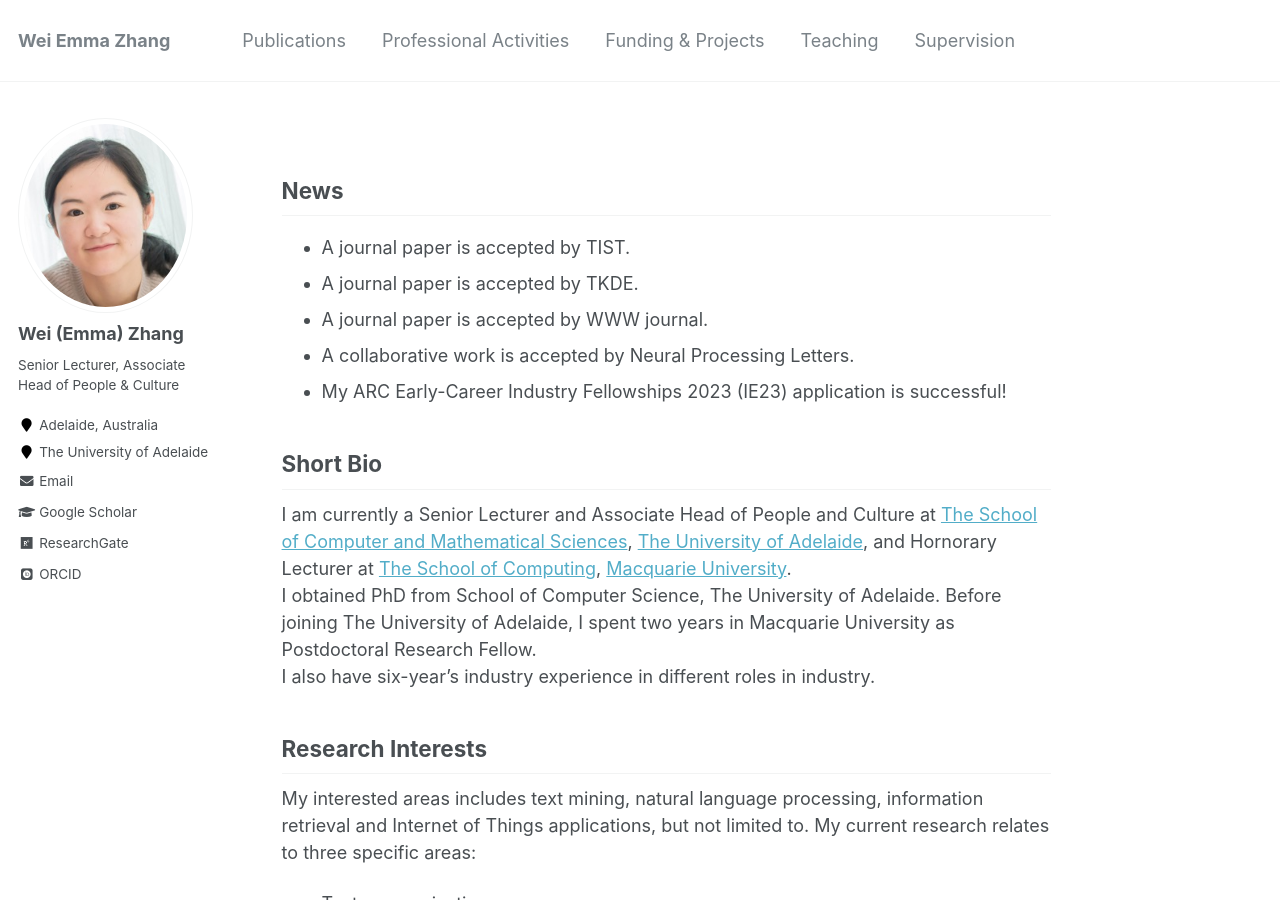
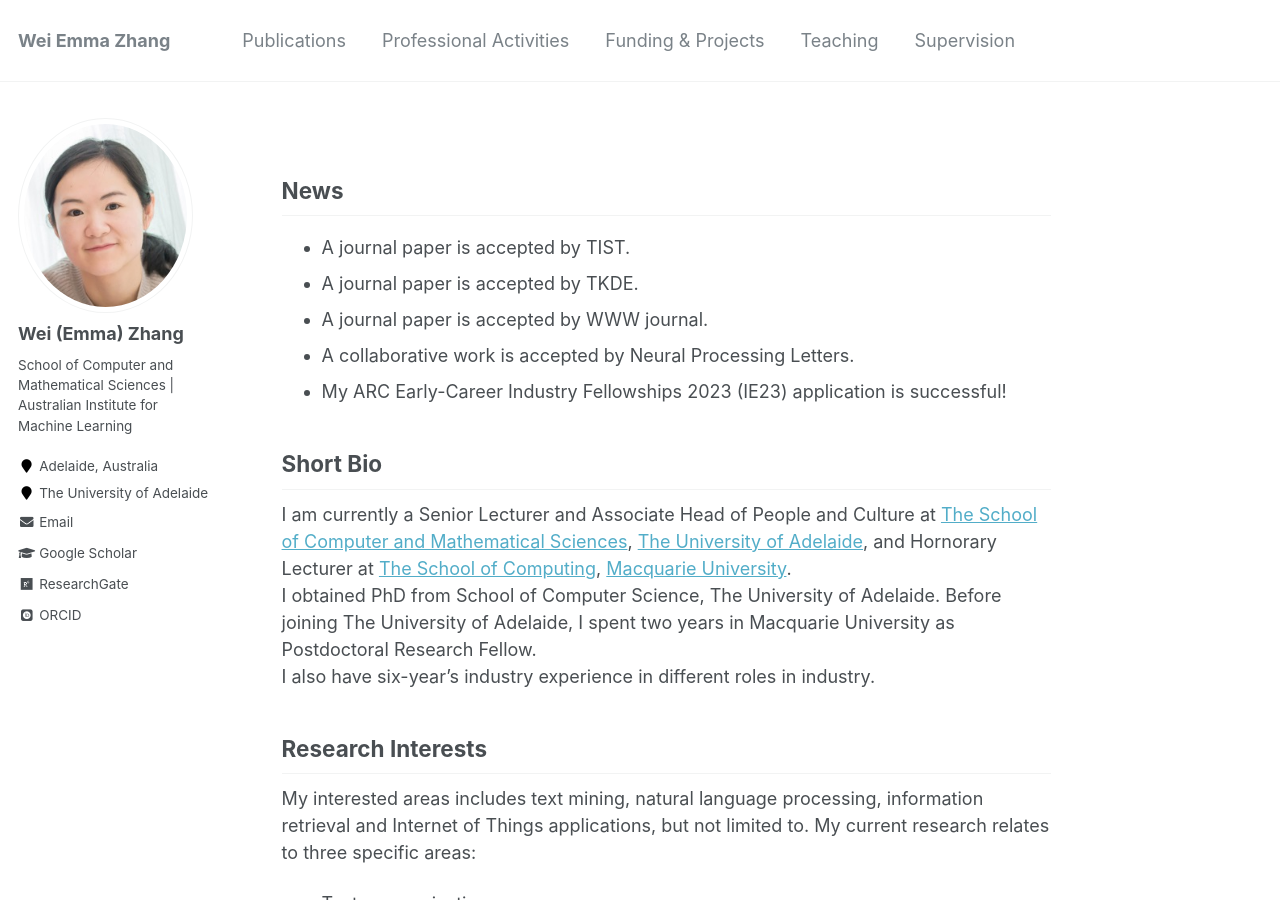
Before and after one commit to weiezhang/weiezhang.github.io, a Jekyll site: the page built from _pages/about.md, in a window 1280 px wide and 900 px high. Built offline with Jekyll 4.4.1, drawn with Linux system fonts in a browser that asks for light colours; some web fonts are replaced.

Commit message:
Update _config.yml

```diff
--- a/_config.yml
+++ b/_config.yml
@@ -82,7 +82,7 @@ analytics:
 author:
   name             : "Wei (Emma) Zhang"
   avatar           : "profile.png"
-  bio              : "Senior Lecturer, Associate Head of People & Culture"
+  bio              : "School of Computer and Mathematical Sciences | Australian Institute for Machine Learning"
   location         : "Adelaide, Australia"
   employer         : "The University of Adelaide"
   pubmed           : #"https://www.ncbi.nlm.nih.gov/pubmed/?term=john+snow"
```
